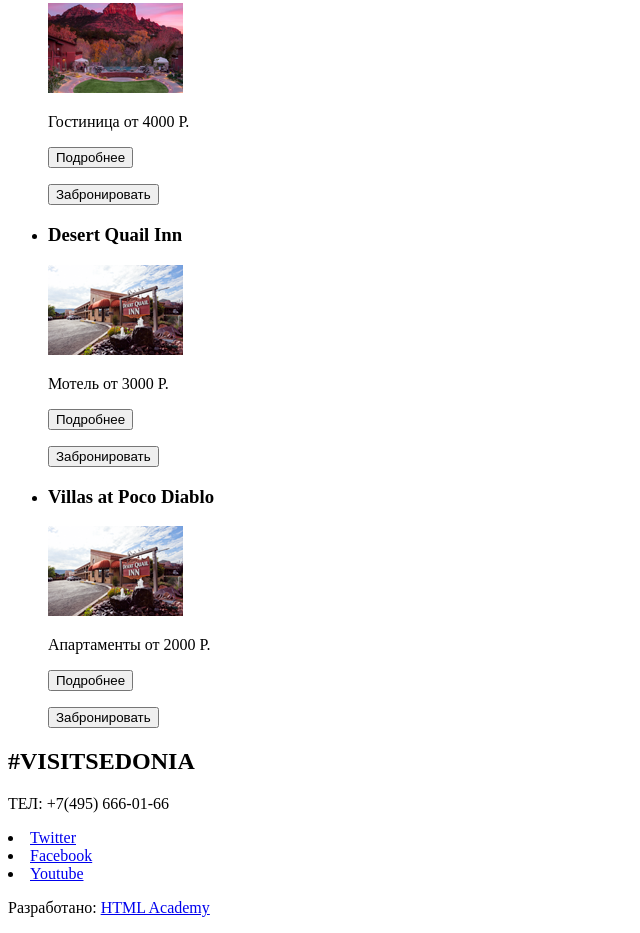
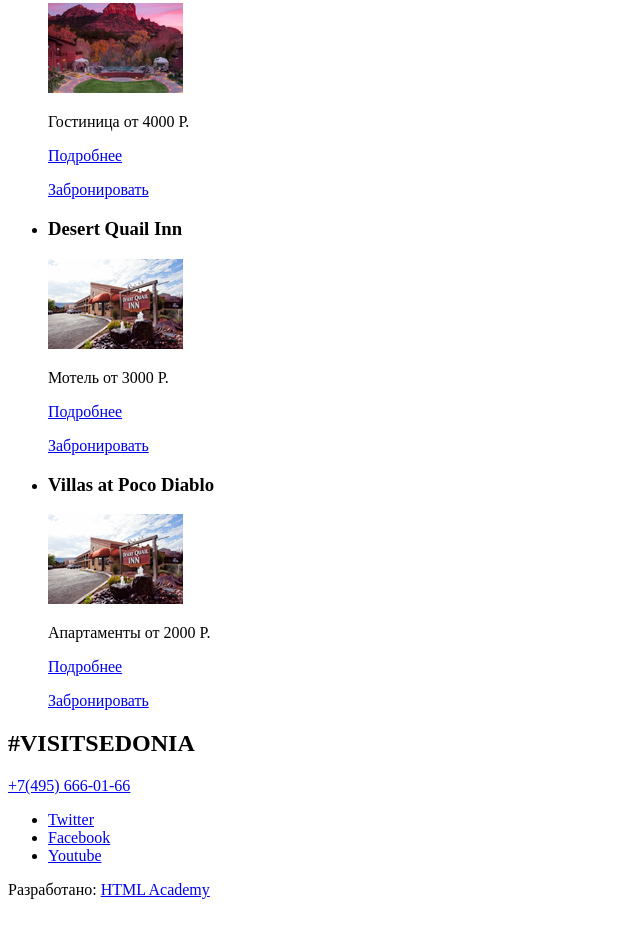
Before and after one commit to Fluck21/155287-sedona-28, a plain HTML site: page hotels.html in a window 1280 px wide. Shown: the part 170-1103 px from the top of the page, without its empty margins (0-640 px from the left). Drawn offline with Linux system fonts and the light colour scheme.

Commit message:
Внес правки

```diff
--- a/hotels.html
+++ b/hotels.html
@@ -12,9 +12,9 @@
 
     <nav>
         <ul>
-            <li><a href="blank.html">Информация</a></li>
-            <li><a href="blank.html">Фото и видео</a></li>
-            <li><a href="blank.html">Карта штата</a></li>
+            <li><a href="#">Информация</a></li>
+            <li><a href="#">Фото и видео</a></li>
+            <li><a href="#">Карта штата</a></li>
             <li><a href="hotels.html">Гостиницы</a></li>
         </ul>
     </nav>
@@ -29,9 +29,9 @@
             </p>
             <p>Гостиница от 4000 Р.</p>
             <p>
-            <button type="button">Подробнее</button>
+            <a href="#">Подробнее</a>
             </p>
-            <button type="button">Забронировать</button>
+            <a href="#">Забронировать</a>
             </p>
       </li>
 
@@ -42,9 +42,9 @@
             </p>
             <p>Мотель от 3000 Р.</p>
             <p>
-            <button type="button">Подробнее</button>
+            <a href="#">Подробнее</a>
             </p>
-            <button type="button">Забронировать</button>
+            <a href="#">Забронировать</a>
             </p>
       </li>
 
@@ -55,9 +55,9 @@
         </p>
         <p>Апартаменты от 2000 Р.</p>
         <p>
-        <button type="button">Подробнее</button>
+        <a href="#">Подробнее</a>
         </p>
-        <button type="button">Забронировать</button>
+        <a href="#">Забронировать</a>
         </p>
   </li>
     </ul>
@@ -66,7 +66,8 @@
 <footer>
   <section>
     <h2>#VISITSEDONIA</h2>
-    <p>ТЕЛ: +7(495) 666-01-66</p>
+    <p><a href="tel:+74956660166">+7(495) 666-01-66</a></p>
+    <ul>
           <li>
             <a href="#">Twitter</a>
           </li>
@@ -76,6 +77,7 @@
           <li>
             <a href="#">Youtube</a>
           </li>
+    </ul>
   </section>
   <p>
     Разработано:
```
Also changed, not shown: index.html (+6 -5 lines). Lines whose indentation alone changed are shown as unchanged.
